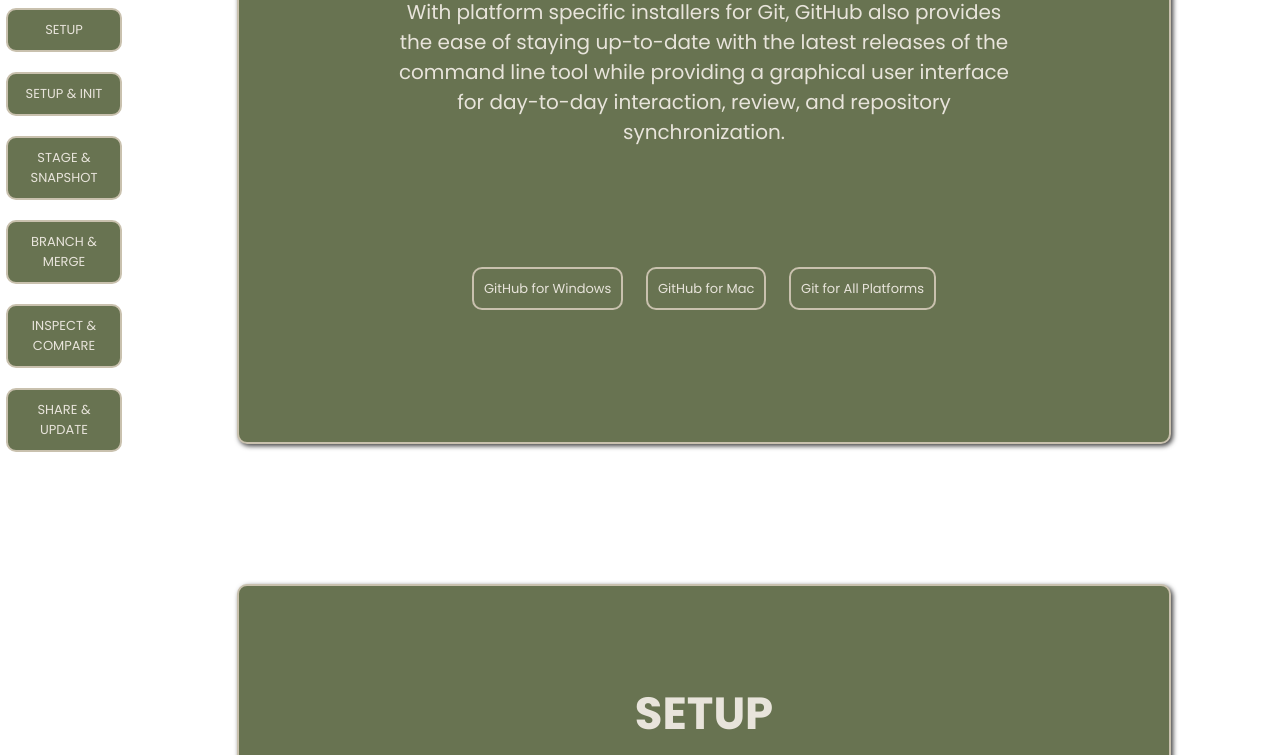
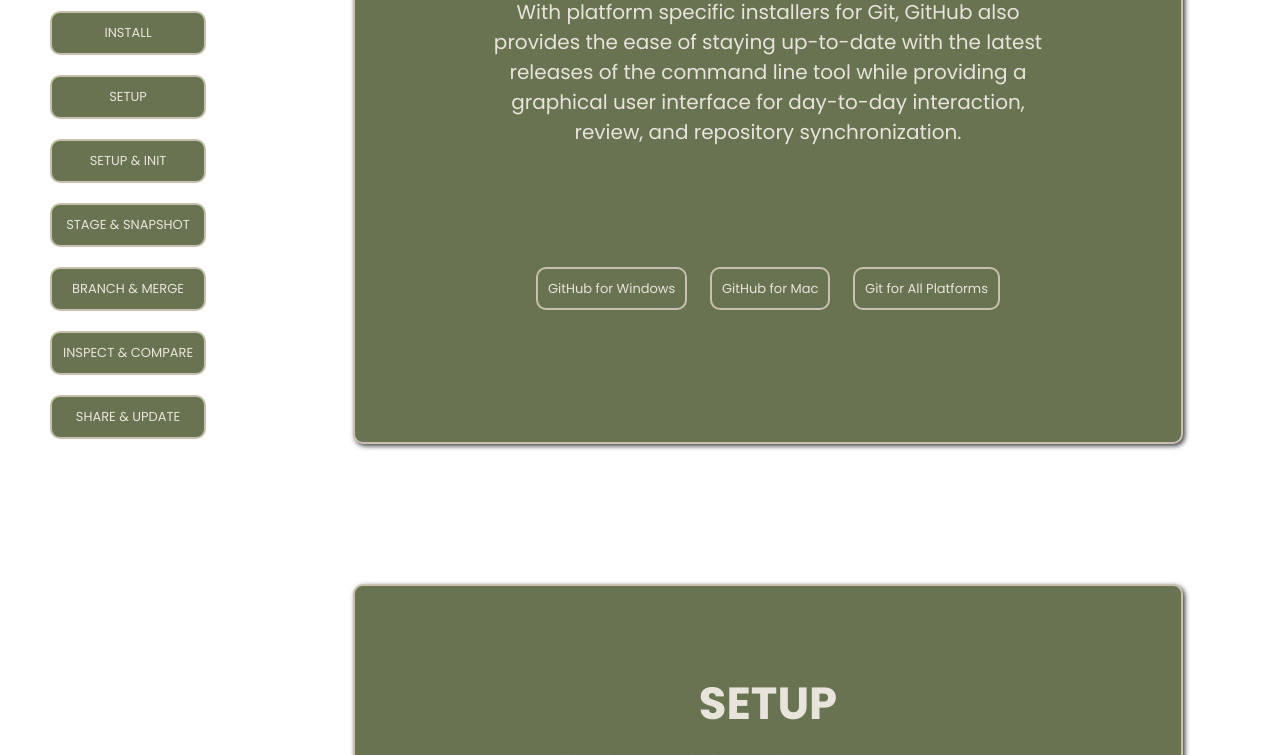
Before and after one commit to NiklasRulec/github-cheat-sheet, a plain HTML site: page index.html in a window 1280 px wide. Shown: the part 329-1084 px from the top of the page. Drawn offline with Linux system fonts and the light colour scheme.

Commit message:
github-cheat-sheet

```diff
--- a/assets/css/style.css
+++ b/assets/css/style.css
@@ -102,7 +102,7 @@ header{
   align-items: center;
   justify-content: space-evenly;
   flex-direction: column;
-  width: 10vw;
+  width: 20vw;
   height: 100vh;
 }
 
@@ -133,8 +133,8 @@ header .links a{
 /* ! +++++ MAIN +++++ */
 
 main{
-  max-width: 90vw;
-  margin-left: 10vw;
+  max-width: 80vw;
+  margin-left: 20vw;
 }
 
 /* +++++ WRAPPER +++++ */
```
